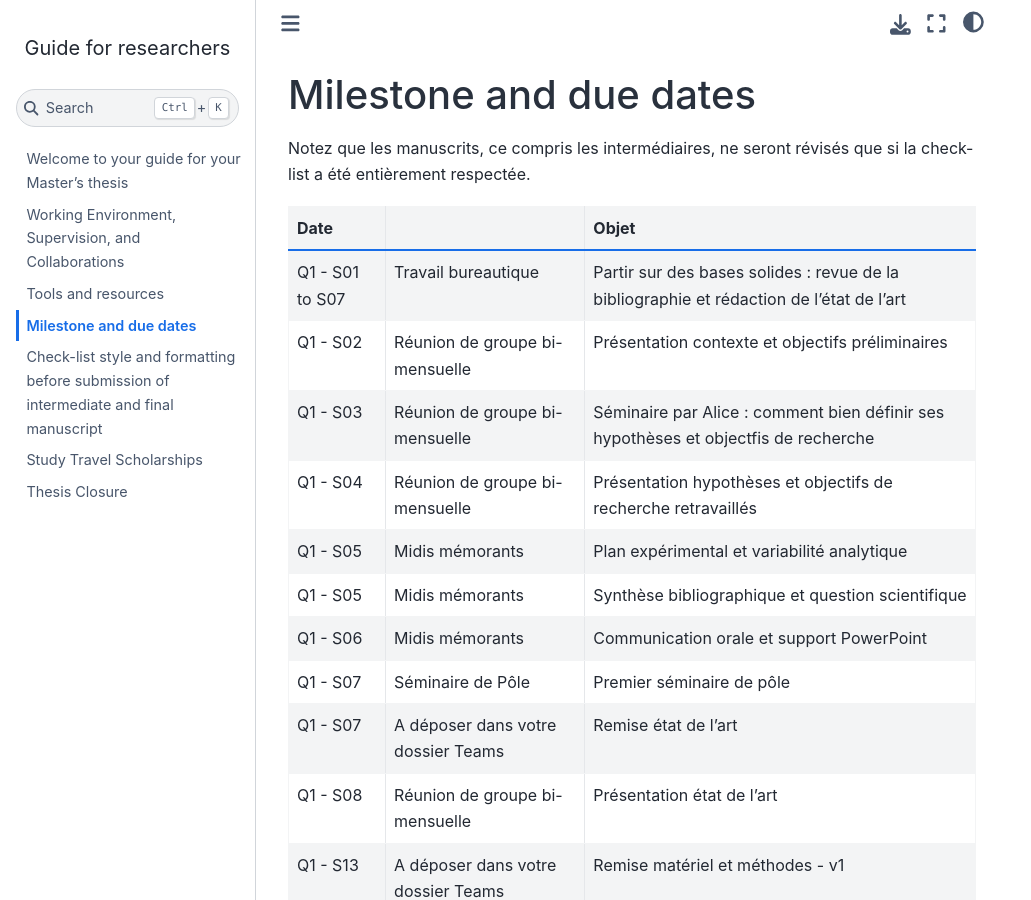
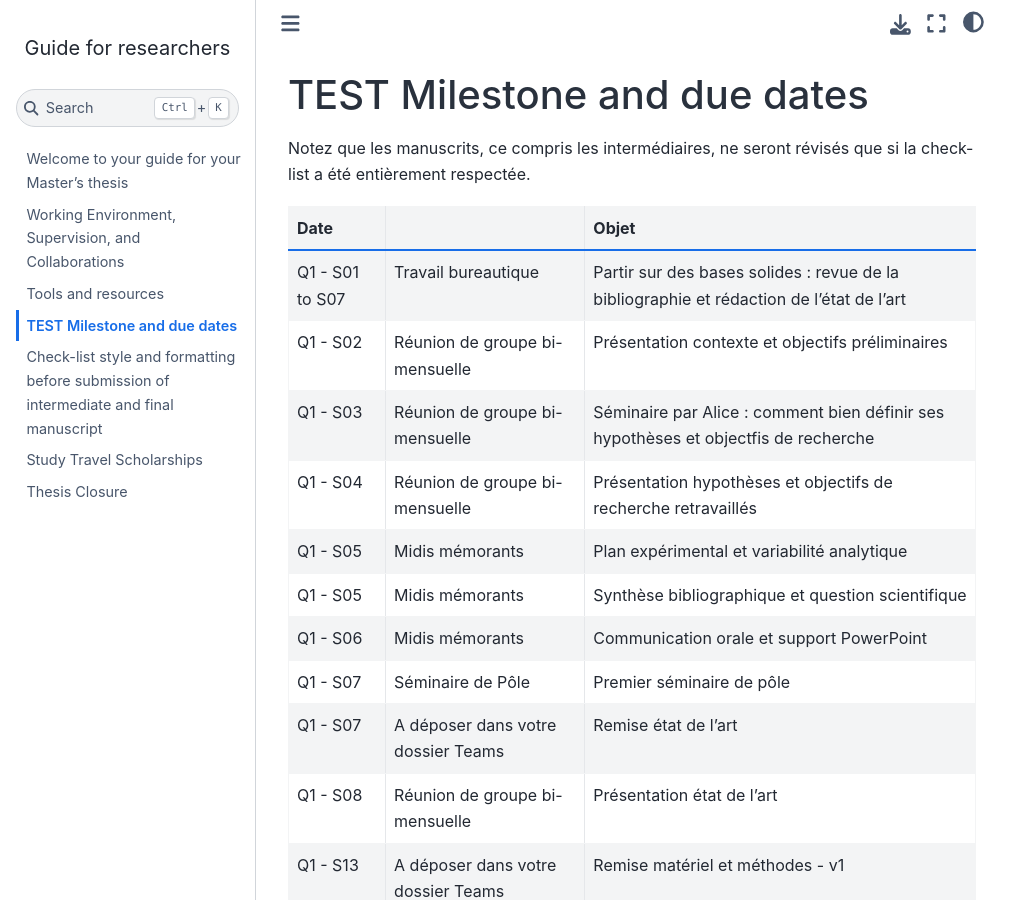
Before and after one commit to GERUlab/guide4researchers, a Jupyter Book: the page built from chapter4.md, in a window 1280 px wide and 900 px high. Shown: the whole window, without its empty margins (0-1031 px from the left). Built offline with Jupyter Book 1.0.4 settings and Sphinx 7.4.7 and the Sphinx Book theme 1.1.4, drawn with Linux system fonts in a browser that asks for light colours.

Commit message:
Update chapter4.md
test edits

```diff
--- a/chapter4.md
+++ b/chapter4.md
@@ -1,4 +1,4 @@
-# Milestone and due dates
+# TEST Milestone and due dates
 
 Notez que les manuscrits, ce compris les intermédiaires, ne seront révisés que si la check-list a été entièrement respectée.
 
```
